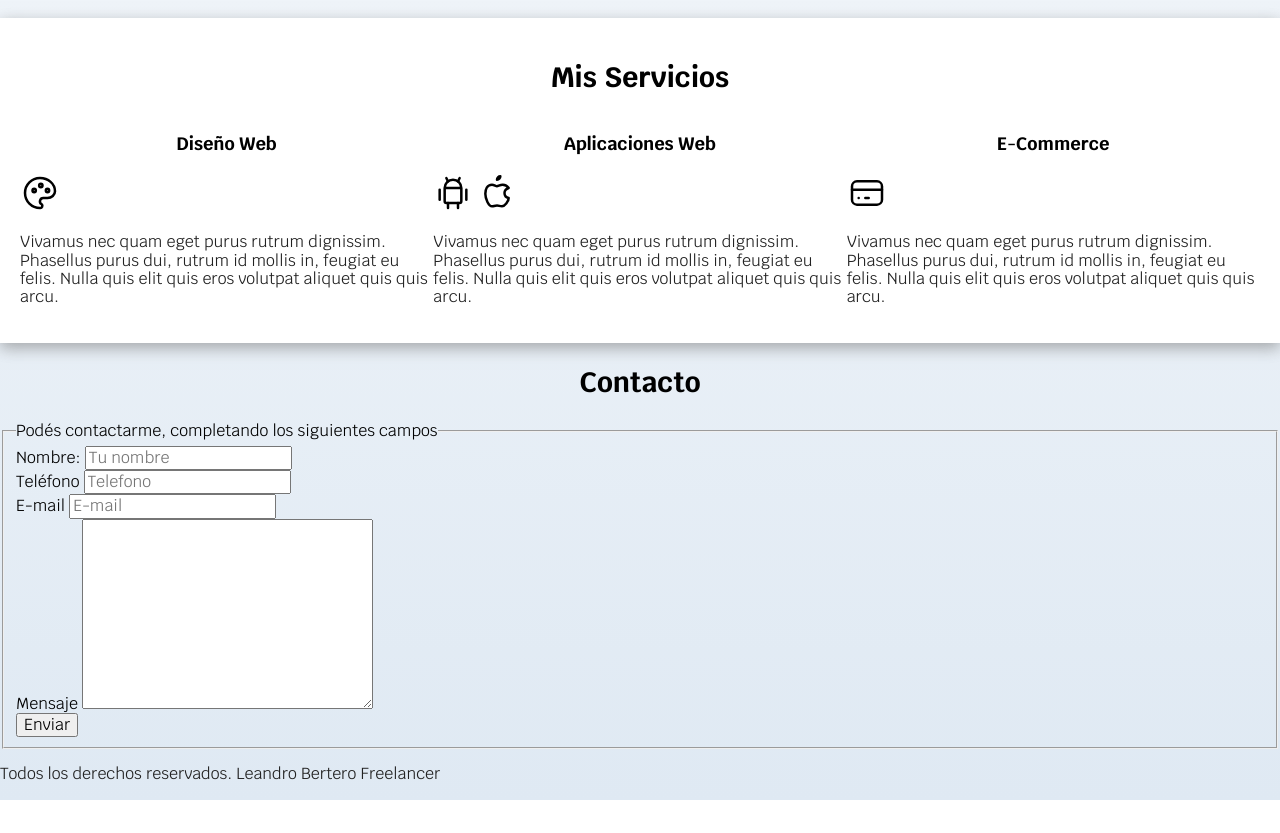
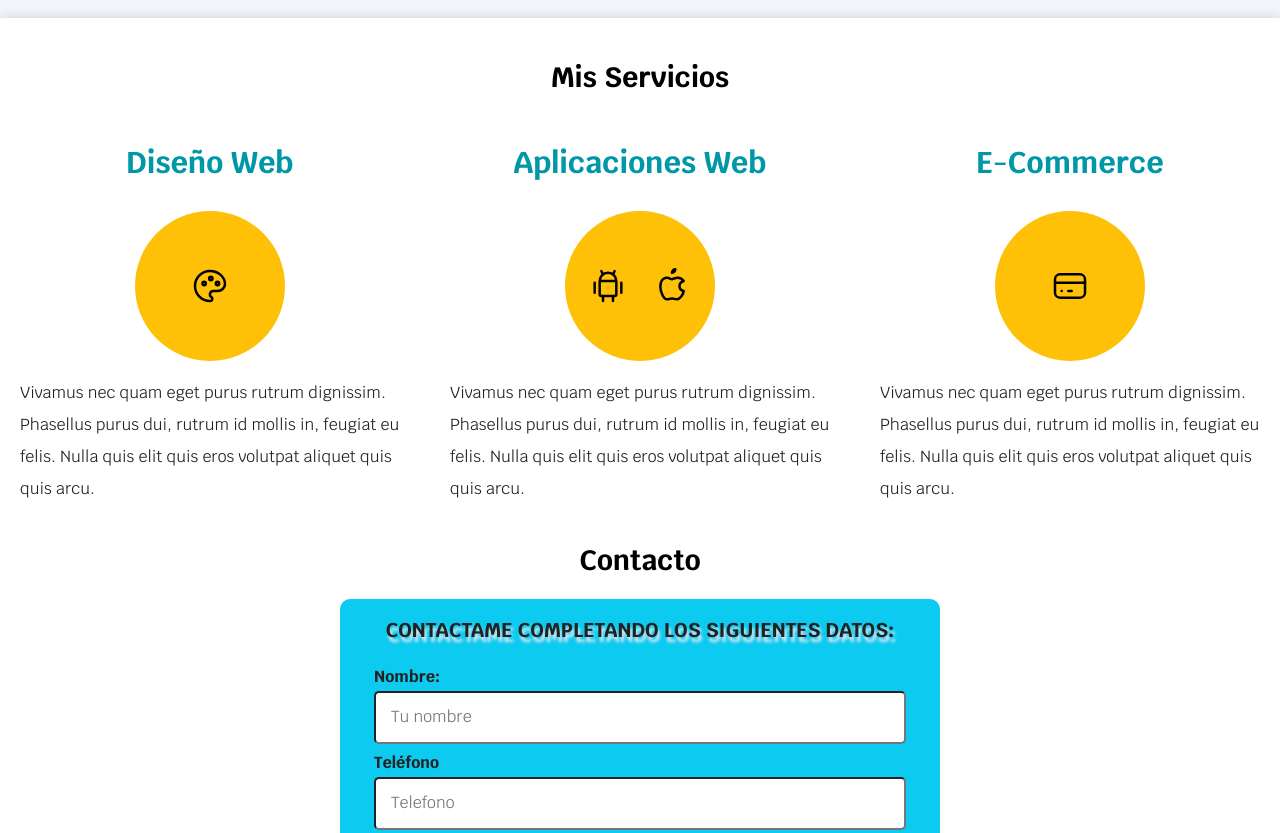
Before and after one commit to LeaBertero/DesarrolloWebFullStack, a plain HTML site: page index.html in a window 1280 px wide. Shown: the part 804-1637 px from the top of the page. Before the commit the page ends 1604 px from the top, so only its background shows below. Drawn offline with Linux system fonts and the light colour scheme.

Commit message:
css a los inputs

```diff
--- a/Estilos/style.css
+++ b/Estilos/style.css
@@ -55,6 +55,10 @@ h3 {
     text-align: center;
 }
 
+.boton-contactar:hover{
+    cursor:pointer;
+}
+
 .sombra {
     /* -webkit-box-shadow: 0px 5px 15px 0px rgba(117, 117, 117, 0.6);
     -moz-box-shadow: 0px 5px 15px 0px rgba(117, 117, 117, 0.6); */
@@ -86,6 +90,25 @@ h3 {
 
 .titulo span {
     font-size: 2rem;
+}
+
+/* utilidades */
+.w-100{
+    width: 100%;
+}
+
+.flex{
+    display: flex;
+}
+
+@media (min-width: 768px){
+    .w-100{
+        width: auto;
+    }
+}
+
+.alinear-derecha{
+    justify-content: flex-end;
 }
 
 .contenedor {
@@ -120,6 +143,7 @@ h3 {
     text-shadow: 2px 5px 3px var(--oscuro);
     box-shadow: 2px 5px 3px var(--blanco);
     text-transform: uppercase;
+    border: none;
 }
 
 .nav-bg {
@@ -253,5 +277,87 @@ p {
 
         /* grid: 200px 800px / 300px 300px; */
         grid-template-columns: repeat(3, 1fr);
+        column-gap: 5rem;
     }
 }
+
+.servicio{
+    display: flex;
+    flex-direction: column;
+    align-items: center;
+}
+
+.servicio h3{
+    color: var(--secundario);
+    font-weight: bolder;
+    font-size: 30px;
+    /* border: 5px solid var(--oscuro); */
+    /* background-color: var(--primario); */
+    /* border-radius: 10%; */
+    /* width: 30rem; */
+}
+
+.servicio p{
+    line-height: 2;
+}
+
+.servicio .iconos{
+    height: 15rem;
+    width: 15rem;
+    background-color: var(--primario);
+    border-radius: 50%;
+    display: flex;
+    justify-content: space-evenly;
+    align-items: center;
+}
+
+
+/* contacto */
+.formulario{
+    background-color: var(--cyan);
+    width: min(60rem, 100%);
+    margin: 0 auto;
+    padding: 2rem;
+    border-radius: 1rem;
+}
+
+.formulario fieldset{
+    border: none;
+}
+
+.formulario legend{
+    text-align: center;
+    font-size: 1.8rem;
+    text-transform: uppercase;
+    font-weight: bolder;
+    margin-bottom: 2rem;
+    color: var(--oscuro);
+    text-shadow: 2px 5px 3px var(--grisClaro);
+    font-size: 20px;
+}
+
+/* .contenedor-campos{
+
+} */
+
+.campo{
+    margin-bottom: 1rem; /*1 rem = 10 px*/
+}
+
+.campo label{
+    color: var(--oscuro);
+    font-weight: bold;
+    margin-bottom: .5rem;
+    display: block;
+}
+
+.input-text{
+    /* background-color: red; */
+    width: 100%;
+    padding: 1.5rem;
+    border-radius: .5rem;
+}
+
+/* .enviar .boton-contactar{
+    width: 100%;
+} */
--- a/index.html
+++ b/index.html
@@ -94,14 +94,16 @@
         <!-- servicios -->
         <div class="servicios">
 
-            <section>
+            <section class="servicio">
 
                 <h3>Diseño Web</h3>
 
                 <!-- imagen paleta de diseño web  -->
-                <svg xmlns="http://www.w3.org/2000/svg" class="icon icon-tabler icon-tabler-palette" width="40" height="40"
-                    viewBox="0 0 24 24" stroke-width="1.5" stroke="#000000" fill="none" stroke-linecap="round"
-                    stroke-linejoin="round">
+                <div class="iconos">
+
+                    <svg xmlns="http://www.w3.org/2000/svg" class="icon icon-tabler icon-tabler-palette" width="40"
+                        height="40" viewBox="0 0 24 24" stroke-width="1.5" stroke="#000000" fill="none"
+                        stroke-linecap="round" stroke-linejoin="round">
                         <path stroke="none" d="M0 0h24v24H0z" fill="none" />
                         <path
                             d="M12 21a9 9 0 0 1 0 -18c4.97 0 9 3.582 9 8c0 1.06 -.474 2.078 -1.318 2.828c-.844 .75 -1.989 1.172 -3.182 1.172h-2.5a2 2 0 0 0 -1 3.75a1.3 1.3 0 0 1 -1 2.25" />
@@ -110,21 +112,26 @@
                         <path d="M16.5 10.5m-1 0a1 1 0 1 0 2 0a1 1 0 1 0 -2 0" />
                     </svg>
 
-                <p class="parrafo">Vivamus nec quam eget purus rutrum dignissim. Phasellus purus dui, rutrum id mollis in, feugiat eu felis.
+                </div>
+
+                <p class="parrafo">Vivamus nec quam eget purus rutrum dignissim. Phasellus purus dui, rutrum id mollis
+                    in, feugiat eu felis.
                     Nulla
                     quis elit quis eros volutpat aliquet quis quis arcu.
                 </p>
 
             </section>
 
-            <section>
+            <section class="servicio">
 
                 <h3>Aplicaciones Web</h3>
 
                 <!-- imagen android -->
-                <svg xmlns="http://www.w3.org/2000/svg" class="icon icon-tabler icon-tabler-brand-android" width="40"
-                    height="40" viewBox="0 0 24 24" stroke-width="1.5" stroke="#000000" fill="none" stroke-linecap="round"
-                    stroke-linejoin="round">
+                <div class="iconos">
+
+                    <svg xmlns="http://www.w3.org/2000/svg" class="icon icon-tabler icon-tabler-brand-android"
+                        width="40" height="40" viewBox="0 0 24 24" stroke-width="1.5" stroke="#000000" fill="none"
+                        stroke-linecap="round" stroke-linejoin="round">
                         <path stroke="none" d="M0 0h24v24H0z" fill="none" />
                         <path d="M4 10l0 6" />
                         <path d="M20 10l0 6" />
@@ -136,28 +143,33 @@
                     </svg>
 
                     <svg xmlns="http://www.w3.org/2000/svg" class="icon icon-tabler icon-tabler-brand-apple" width="40"
-                    height="40" viewBox="0 0 24 24" stroke-width="1.5" stroke="#000000" fill="none" stroke-linecap="round"
-                    stroke-linejoin="round">
+                        height="40" viewBox="0 0 24 24" stroke-width="1.5" stroke="#000000" fill="none"
+                        stroke-linecap="round" stroke-linejoin="round">
                         <path stroke="none" d="M0 0h24v24H0z" fill="none" />
                         <path
                             d="M9 7c-3 0 -4 3 -4 5.5c0 3 2 7.5 4 7.5c1.088 -.046 1.679 -.5 3 -.5c1.312 0 1.5 .5 3 .5s4 -3 4 -5c-.028 -.01 -2.472 -.403 -2.5 -3c-.019 -2.17 2.416 -2.954 2.5 -3c-1.023 -1.492 -2.951 -1.963 -3.5 -2c-1.433 -.111 -2.83 1 -3.5 1c-.68 0 -1.9 -1 -3 -1z" />
                         <path d="M12 4a2 2 0 0 0 2 -2a2 2 0 0 0 -2 2" />
                     </svg>
 
-                <p class="parrafo">Vivamus nec quam eget purus rutrum dignissim. Phasellus purus dui, rutrum id mollis in, feugiat eu felis.
+                </div>
+
+                <p class="parrafo">Vivamus nec quam eget purus rutrum dignissim. Phasellus purus dui, rutrum id mollis
+                    in, feugiat eu felis.
                     Nulla quis elit quis eros volutpat aliquet quis quis arcu.
                 </p>
 
             </section>
 
-            <section>
+            <section class="servicio">
 
                 <h3>E-Commerce</h3>
 
                 <!-- imagen de e-commerce -->
+                <div class="iconos">
+
                     <svg xmlns="http://www.w3.org/2000/svg" class="icon icon-tabler icon-tabler-credit-card" width="40"
-                    height="40" viewBox="0 0 24 24" stroke-width="1.5" stroke="#000000" fill="none" stroke-linecap="round"
-                    stroke-linejoin="round">
+                        height="40" viewBox="0 0 24 24" stroke-width="1.5" stroke="#000000" fill="none"
+                        stroke-linecap="round" stroke-linejoin="round">
                         <path stroke="none" d="M0 0h24v24H0z" fill="none" />
                         <path d="M3 5m0 3a3 3 0 0 1 3 -3h12a3 3 0 0 1 3 3v8a3 3 0 0 1 -3 3h-12a3 3 0 0 1 -3 -3z" />
                         <path d="M3 10l18 0" />
@@ -165,7 +177,10 @@
                         <path d="M11 15l2 0" />
                     </svg>
 
-                <p class="parrafo">Vivamus nec quam eget purus rutrum dignissim. Phasellus purus dui, rutrum id mollis in, feugiat eu felis.
+                </div>
+
+                <p class="parrafo">Vivamus nec quam eget purus rutrum dignissim. Phasellus purus dui, rutrum id mollis
+                    in, feugiat eu felis.
                     Nulla quis elit quis eros volutpat aliquet quis quis arcu.
                 </p>
 
@@ -175,49 +190,55 @@
 
 
 
-    </main>
+
 
         <section>
 
             <h2>Contacto</h2>
 
-        <form action="">
+            <form class="formulario">
 
                 <fieldset>
 
-                <legend>Podés contactarme, completando los siguientes campos</legend>
+                    <legend>Contactame completando los siguientes datos:</legend>
 
-                <div>
+                    <!-- contenedor de los campos -->
+                    <div class="contenedor-campos">
+
+                        <div class="campo">
 
                             <label for="">Nombre:</label>
-                    <input type="text" placeholder="Tu nombre">
+                            <input class="input-text" type="text" placeholder="Tu nombre">
 
                         </div>
 
-                <div>
+                        <div class="campo">
 
                             <label for="">Teléfono</label>
-                    <input type="tel" placeholder="Telefono">
+                            <input class="input-text" type="tel" placeholder="Telefono">
 
                         </div>
 
-                <div>
+                        <div class="campo">
 
                             <label for="">E-mail</label>
-                    <input type="email" placeholder="E-mail">
+                            <input class="input-text" type="email" placeholder="E-mail">
 
                         </div>
 
-                <div>
+                        <div class="campo">
 
                             <label for="">Mensaje</label>
-                    <textarea name="" id="" cols="30" rows="10"></textarea>
+                            <textarea class="input-text" name="" id="" cols="30" rows="10"></textarea>
 
                         </div>
 
-                <div>
+                    </div>
+                    <!-- contenedor de los campos -->
 
-                    <input type="submit" value="Enviar">
+                    <div class="alinear-derecha flex">
+
+                        <input class="boton-contactar w-100" type="submit" value="Enviar">
 
                     </div>
 
@@ -227,7 +248,7 @@
 
         </section>
 
-
+    </main>
 
     <footer>
 
```
Lines whose indentation alone changed are shown as unchanged.
